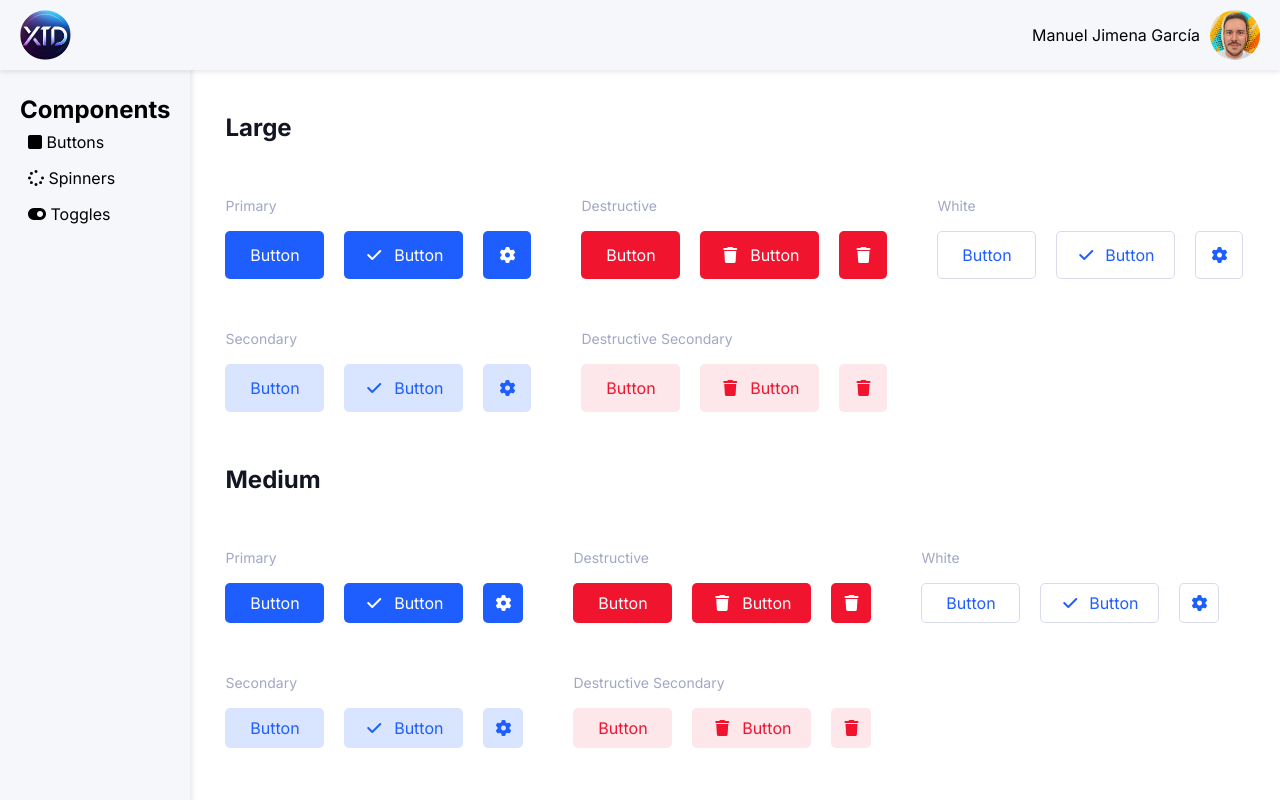
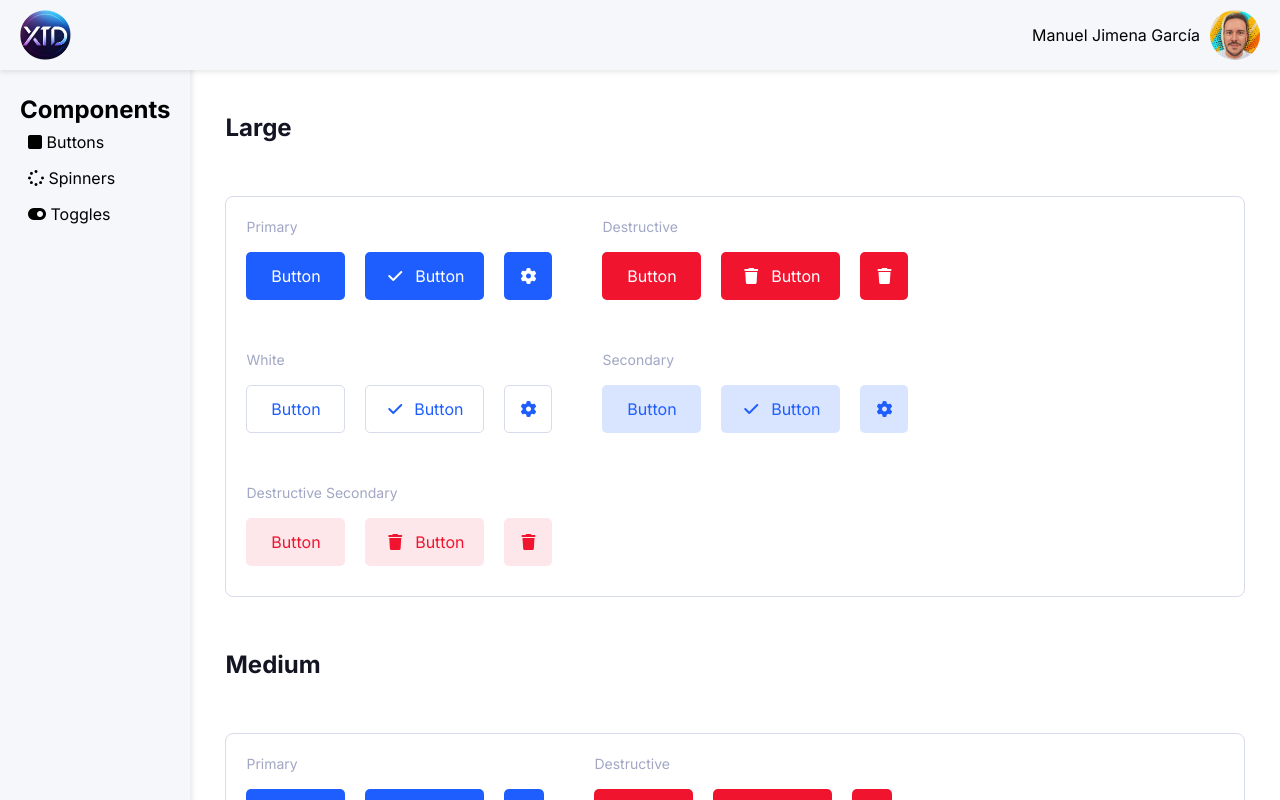
Before and after one commit to ManuelJimena/UI-XTD-Library, a React (Vite) app: page / in a window 1280 px wide. Both pictures are taken after a click on the item "Buttons". Shown: the top 800 px of the page. Built offline with nearby package versions, Linux system fonts and the light colour scheme.

Commit message:
refact buttons

```diff
--- a/src/components/Button/Viewer.jsx
+++ b/src/components/Button/Viewer.jsx
@@ -3,10 +3,20 @@ import Button from './Button'
 
 const ButtonsContainer = styled.div`
   display: flex;
-  flex-wrap: wrap;
+  flex-direction: column;
   gap: 50px;
   margin-top: 5px;
   padding: 5px;
+`
+
+const ButtonSizeContainer = styled.div`
+  border: 1px solid var(--general50);
+  border-radius: 8px;
+  padding: 20px;
+  padding-bottom: 30px;
+  display: flex;
+  flex-wrap: wrap;
+  gap: 50px;
 `
 
 const SectionTitle = styled.h2`
@@ -42,6 +52,7 @@ const ButtonViewer = () => {
   return (
     <ButtonsContainer>
       <SectionTitle>Large</SectionTitle>
+      <ButtonSizeContainer>
         <ButtonsGroup>
           <GroupTitle>Primary</GroupTitle>
           <ButtonsRow>
@@ -71,22 +82,12 @@ const ButtonViewer = () => {
         <ButtonsGroup>
           <GroupTitle>White</GroupTitle>
           <ButtonsRow>
-          <Button bgColor="white" textColor="var(--primary100)"
-          hoverColor="var(--primary100)" hoverTextColor="white"
-          borderColor="var(--general50)" width="99px" height="48px">
-            Button
-          </Button>
-          <Button
-          bgColor="white" textColor="var(--primary100)"
-          hoverColor="var(--primary100)" hoverTextColor="white"
-          borderColor="var(--general50)" width="119px" height="48px">
+            <Button bgColor="white" textColor="var(--primary100)" hoverColor="var(--primary100)" hoverTextColor="white" borderColor="var(--general50)" width="99px" height="48px">Button</Button>
+            <Button bgColor="white" textColor="var(--primary100)" hoverColor="var(--primary100)" hoverTextColor="white" borderColor="var(--general50)" width="119px" height="48px">
               <i className="fas fa-check icon-check"></i>
               Button
             </Button>
-          <Button
-          bgColor="white" textColor="var(--primary100)"
-          hoverColor="var(--primary100)" hoverTextColor="white"
-          borderColor="var(--general50)" iconOnly width="48px" height="48px">
+            <Button bgColor="white" textColor="var(--primary100)" hoverColor="var(--primary100)" hoverTextColor="white" borderColor="var(--general50)" iconOnly width="48px" height="48px">
               <i className="fas fa-cog icon-cog"></i>
             </Button>
           </ButtonsRow>
@@ -117,7 +118,9 @@ const ButtonViewer = () => {
             </Button>
           </ButtonsRow>
         </ButtonsGroup>
+        </ButtonSizeContainer>
 <SectionTitle>Medium</SectionTitle>
+<ButtonSizeContainer>
   <ButtonsGroup>
     <GroupTitle>Primary</GroupTitle>
     <ButtonsRow>
@@ -183,7 +186,9 @@ const ButtonViewer = () => {
       </Button>
     </ButtonsRow>
   </ButtonsGroup>
+</ButtonSizeContainer>
 <SectionTitle>Small</SectionTitle>
+<ButtonSizeContainer>
   <ButtonsGroup>
     <GroupTitle>Primary</GroupTitle>
     <ButtonsRow>
@@ -249,6 +254,7 @@ const ButtonViewer = () => {
       </Button>
     </ButtonsRow>
   </ButtonsGroup>
+</ButtonSizeContainer>
 </ButtonsContainer>
   )
 }
--- a/src/components/Toggle/Viewer.jsx
+++ b/src/components/Toggle/Viewer.jsx
@@ -5,10 +5,21 @@ import styled from 'styled-components'
 const ToggleViewerContainer = styled.div`
   padding: 5px;
   display: flex;
-  flex-wrap: wrap;
+  flex-direction: column;
   gap: 40px;
   align-items: flex-start;
   margin-top: 5px;
+`
+
+const CategoryContainer = styled.div`
+border: 1px solid var(--general50);
+  border-radius: 8px;
+  padding: 20px;
+  padding-bottom: 30px;
+  margin-top: 10px;
+  display: flex;
+  flex-wrap: wrap;
+  gap: 40px;
 `
 
 const MainTitle = styled.div`
@@ -18,7 +29,6 @@ const MainTitle = styled.div`
   text-align: left;
   color: var(--general100);
   width: 100%;
-  margin-bottom: 10px;
 `
 
 const ToggleGroup = styled.div`
@@ -85,11 +95,19 @@ const ToggleViewer = () => {
   return (
     <ToggleViewerContainer>
       <MainTitle>Standard Toggles</MainTitle>
-      {['blue', 'red', 'grey', 'purple'].map(color => renderToggleGroup('standard', color))}
+      <CategoryContainer>
+        {['blue', 'red', 'grey', 'purple'].map(color => renderToggleGroup('standard', color))}
+      </CategoryContainer>
+
       <MainTitle>Toggles with Icons</MainTitle>
-      {['blue', 'red', 'grey', 'purple'].map(color => renderToggleGroup('icon', color))}
+      <CategoryContainer>
+        {['blue', 'red', 'grey', 'purple'].map(color => renderToggleGroup('icon', color))}
+      </CategoryContainer>
+
       <MainTitle>Toggles with Text</MainTitle>
-      {['blue', 'red', 'grey', 'purple'].map(color => renderToggleGroup('text', color))}
+      <CategoryContainer>
+        {['blue', 'red', 'grey', 'purple'].map(color => renderToggleGroup('text', color))}
+      </CategoryContainer>
     </ToggleViewerContainer>
   )
 }
```
Lines whose indentation alone changed are shown as unchanged.
